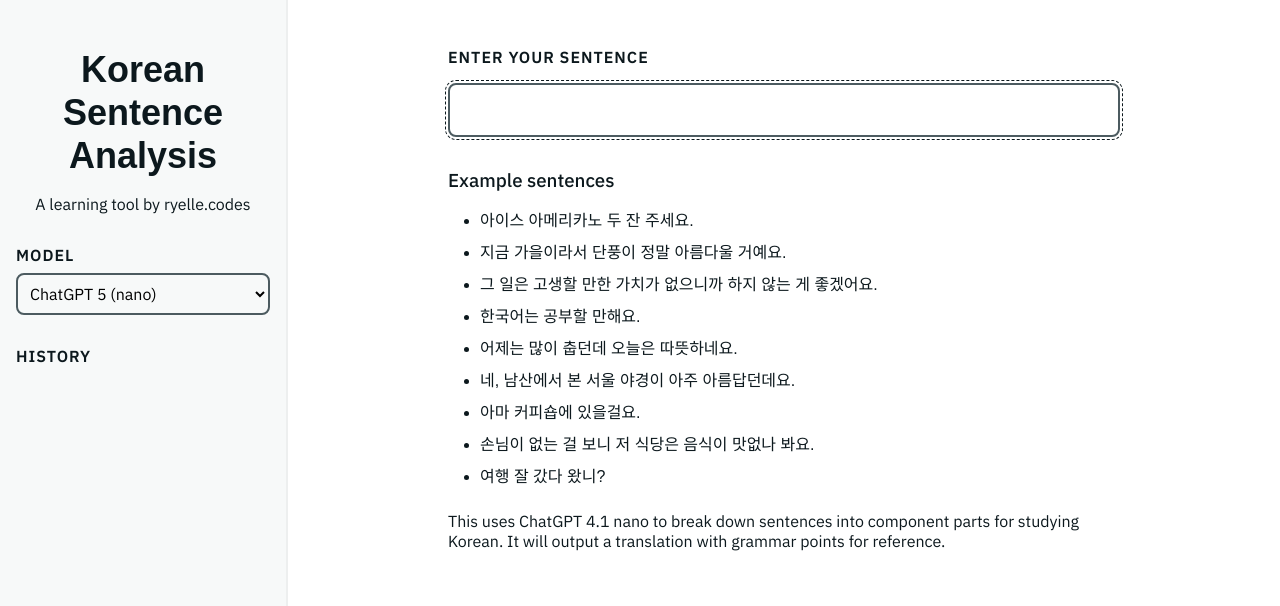
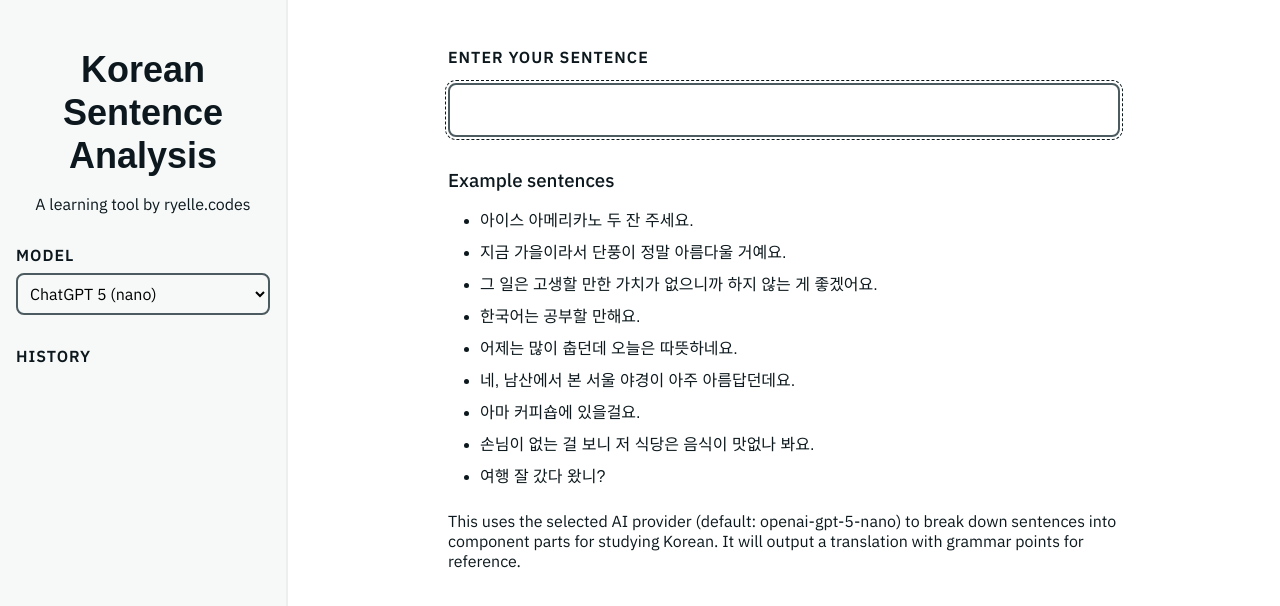
Before and after one commit to ryelle/k-sentence-analysis, a Next.js app: page / in a window 1280 px wide. Shown: the top 606 px of the page. Built offline with nearby package versions, Linux system fonts and the light colour scheme; a web font is replaced by a local one.

Commit message:
Content: Update the model description

```diff
--- a/src/app/page.tsx
+++ b/src/app/page.tsx
@@ -1,6 +1,7 @@
 import Link from "next/link";
 import { Container, Main, Sidebar } from "@/app/components/layout";
 import Input from "@/app/components/elements/input";
+import { DEFAULT_MODEL } from "./utils/models";
 
 const examples = [
 	"아이스 아메리카노 두 잔 주세요.",
@@ -32,7 +33,7 @@ export default function Home() {
 					</ul>
 				</div>
 				<p>
-					This uses ChatGPT 4.1 nano to break down sentences into component parts
+					This uses the selected AI provider (default: {DEFAULT_MODEL}) to break down sentences into component parts
 					for studying Korean. It will output a translation with grammar points for
 					reference.
 				</p>
```
